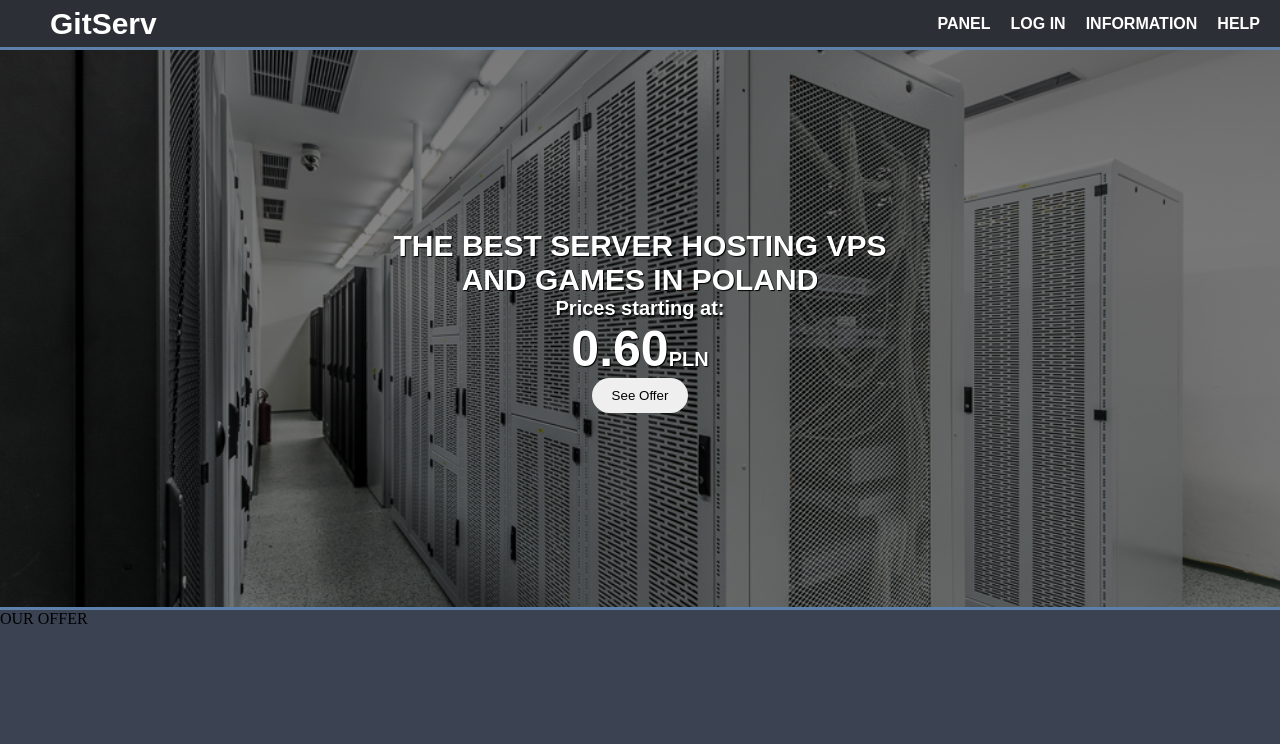
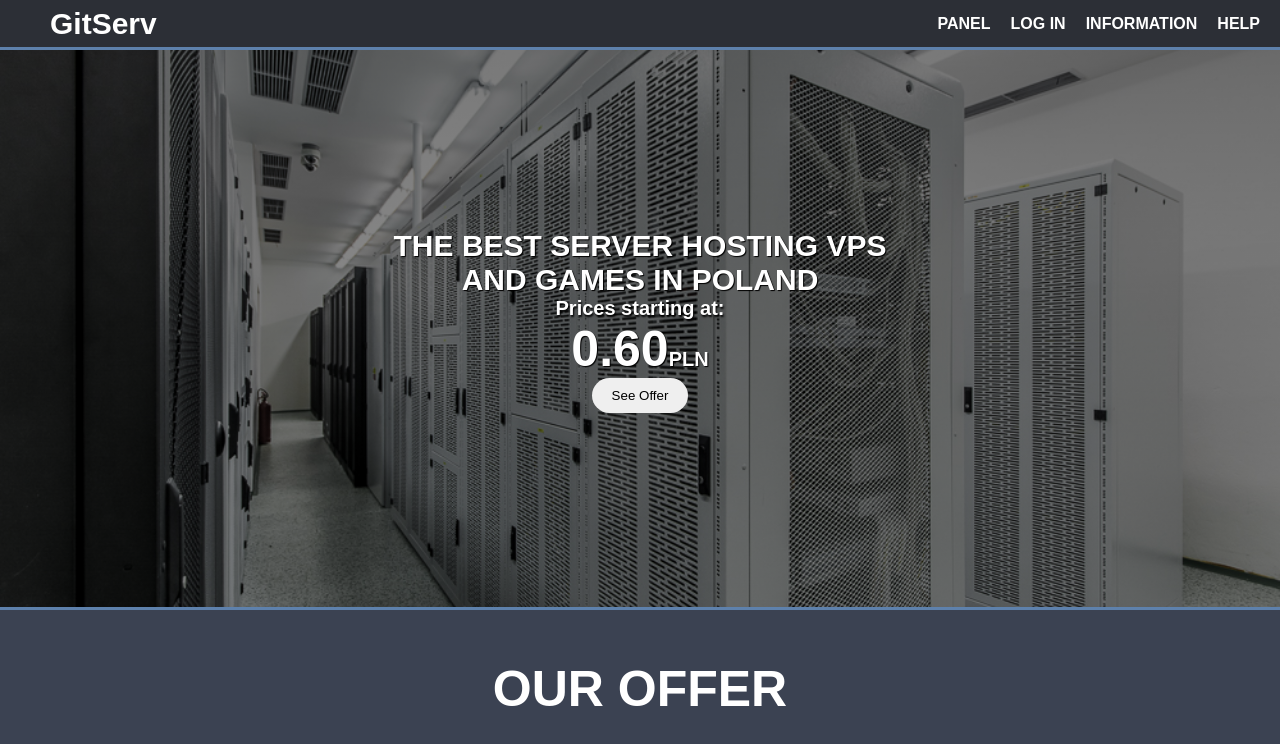
Before and after one commit to garaa1/HostingWebsite, a plain HTML site: page index.html in a window 1280 px wide. Drawn offline with Linux system fonts and the light colour scheme.

Commit message:
dodaje zmodyfikowane pliki do repo

```diff
--- a/index.html
+++ b/index.html
@@ -30,7 +30,7 @@
         </div>
     </header>
     <div class="mainOffer">
-        <p>OUR OFFER</p>
+        <p class="ourOffer">OUR OFFER</p>
     </div>
 </body>
 </html>
--- a/styles/styles.css
+++ b/styles/styles.css
@@ -88,3 +88,11 @@ li:hover{
 .adpp{
     font-size: 20px;
 }
+.ourOffer{
+    color: white;
+    font-family: sans-serif;
+    font-weight: bold;
+    font-size: 50px;
+    text-align: center;
+    margin-top: 50px;
+}
```
